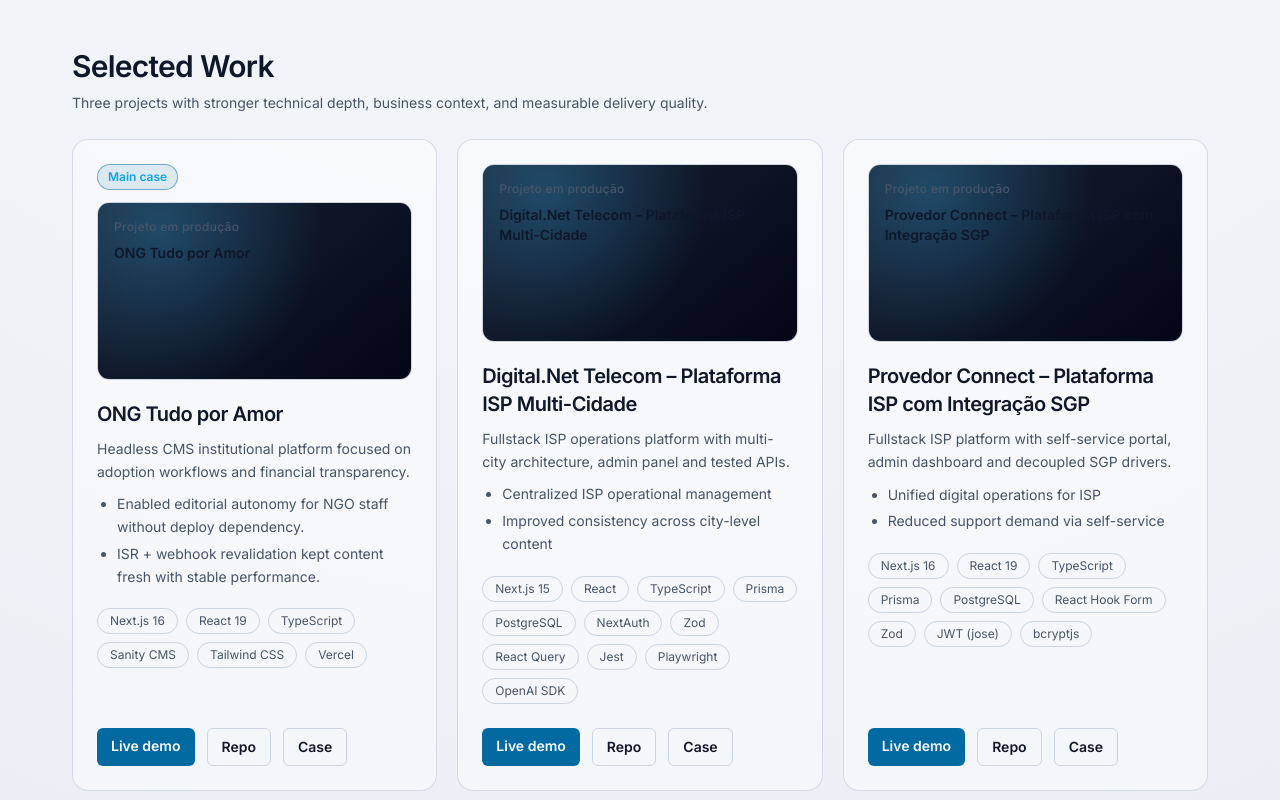
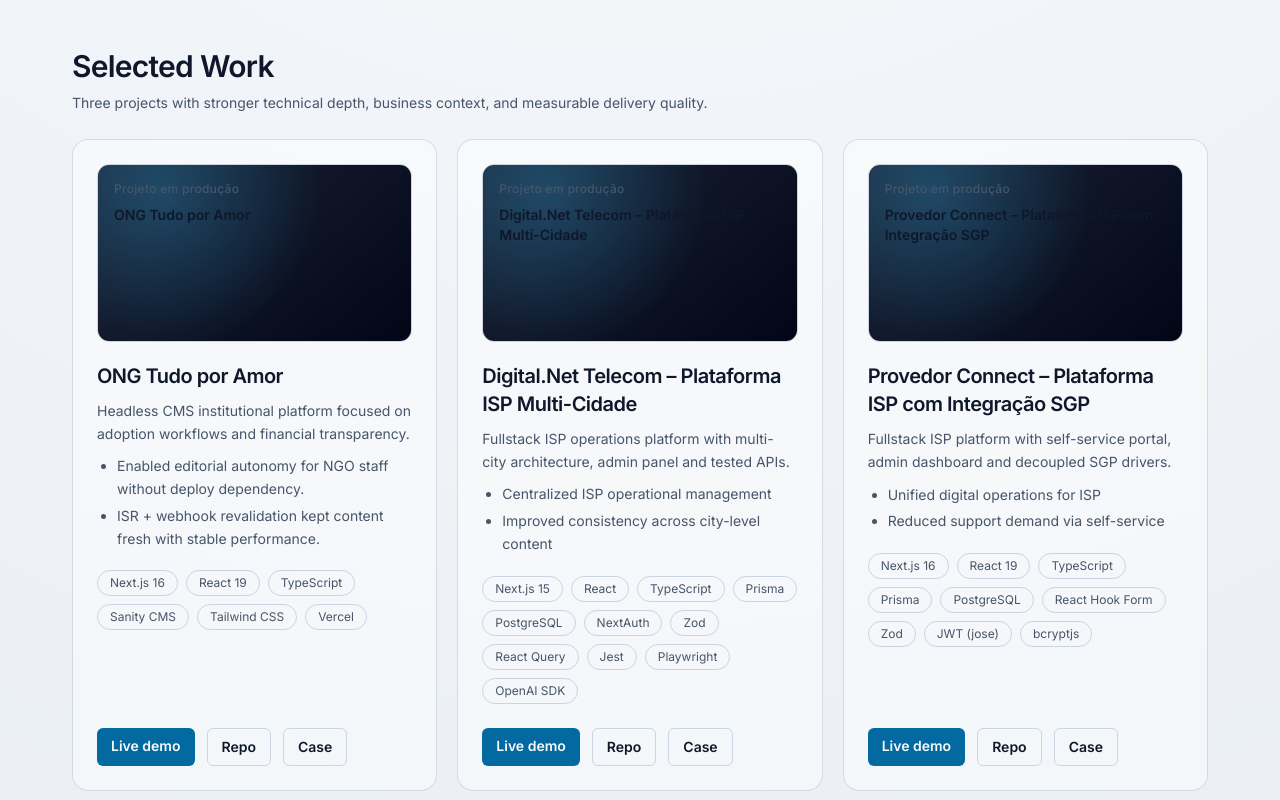
Before and after one commit to CarlosSb/antonio-gomes, a Next.js app: page /en in a window 1280 px wide. Shown: the part 780-1580 px from the top of the page. Built offline with nearby package versions, Linux system fonts and the light colour scheme; no server answers.

Commit message:
refactor(project-card): remove featured project badge

```diff
--- a/src/components/ProjectCard.tsx
+++ b/src/components/ProjectCard.tsx
@@ -23,11 +23,6 @@ export default function ProjectCard({ project, content, locale, showDetails = tr
   return (
     <article className="group relative flex h-full flex-col overflow-hidden rounded-2xl border border-slate-800/80 bg-slate-900/45 p-6 transition duration-300 hover:-translate-y-1 hover:border-slate-700 hover:shadow-[0_20px_45px_-30px_rgba(56,189,248,0.6)]">
       <div className="pointer-events-none absolute inset-0 opacity-0 transition duration-300 group-hover:opacity-100 bg-[radial-gradient(circle_at_top,rgba(56,189,248,0.12),transparent_48%)]" />
-      {project.mainCase ? (
-        <p className="relative mb-3 inline-flex w-fit rounded-full border border-sky-500/50 bg-sky-500/10 px-2.5 py-1 text-xs font-semibold text-sky-300">
-          {content.homePage.projectsMainCaseHighlight.badge}
-        </p>
-      ) : null}
       <div className="relative mb-5 overflow-hidden rounded-xl border border-slate-800 bg-slate-950/80">
         <div className="aspect-[16/9] w-full bg-[radial-gradient(circle_at_20%_15%,rgba(56,189,248,0.28),transparent_55%),linear-gradient(140deg,rgba(15,23,42,0.95),rgba(2,6,23,1))] p-4">
           <p className="text-xs font-medium tracking-wide text-slate-300">Projeto em produção</p>
```
